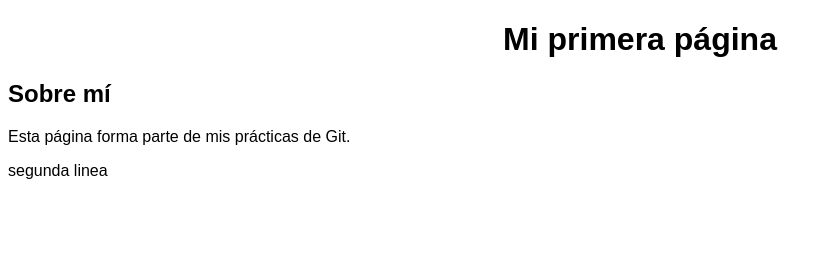
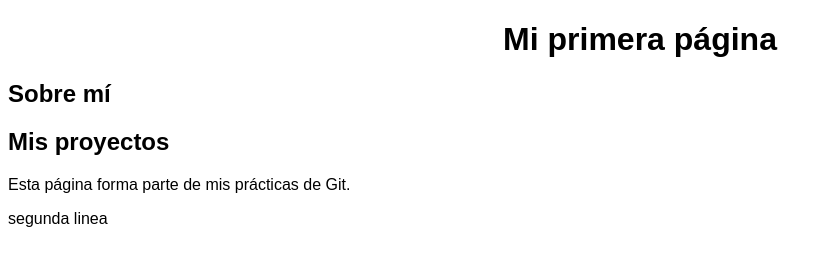
Before and after one commit to Educarmat/test_2-clase, a plain HTML site: page web/index.html in a window 1280 px wide. Shown: the whole page, without its empty margins (0-833 px from the left). Drawn offline with Linux system fonts and the light colour scheme.

Commit message:
añado apartado sobre mis proyectos

```diff
--- a/web/index.html
+++ b/web/index.html
@@ -9,6 +9,7 @@
 <body>
 	<h1>Mi primera página</h1>
 	<h2>Sobre mí</h2>
+	<h2>Mis proyectos</h2>
 	<p>Esta página forma parte de mis prácticas de Git.</p>
     <p>segunda linea</p>
 </body>
```
